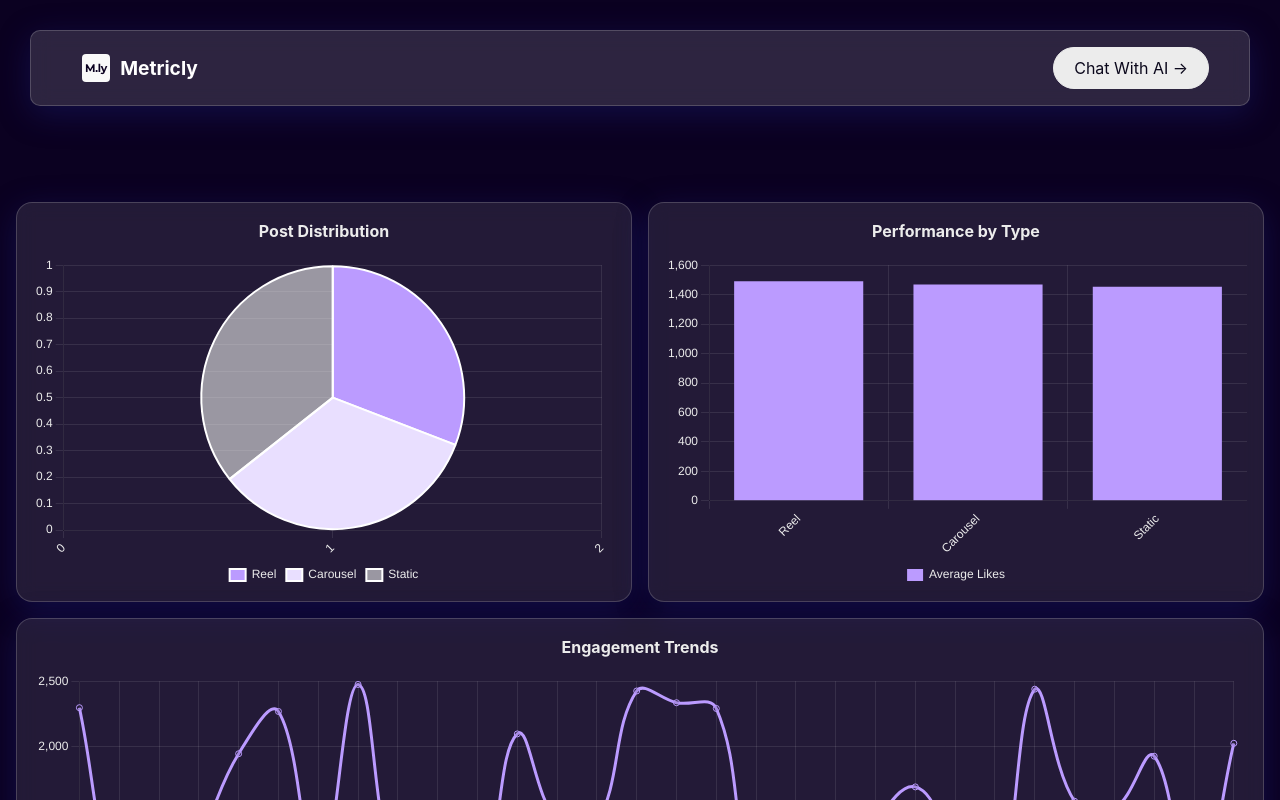
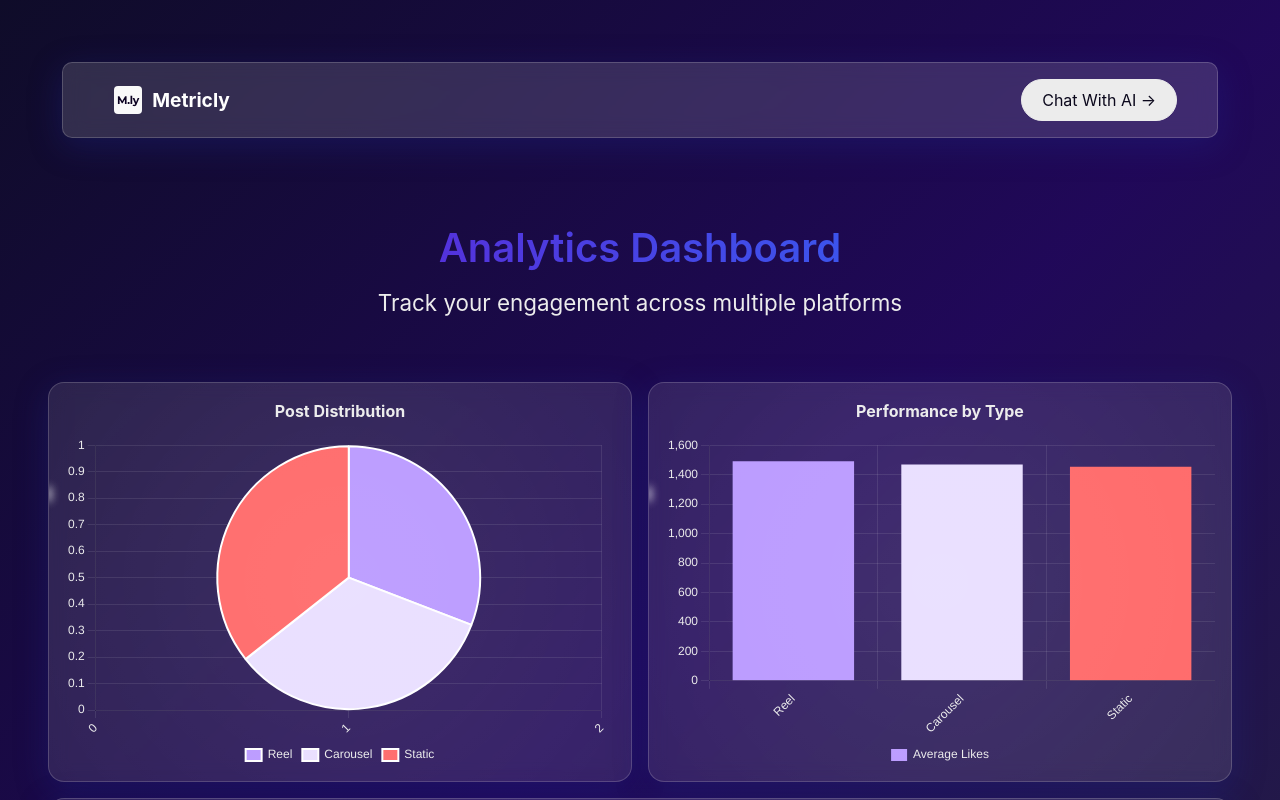
Before and after one commit to viditagrawal56/metricly_hackathon, a React (Vite) app: page /analytics in a window 1280 px wide. Shown: the top 800 px of the page. Built offline with nearby package versions, Linux system fonts and the light colour scheme.

Commit message:
Analytics page design

```diff
--- /dev/null
+++ b/src/components/Graph/AnimatedText.tsx
@@ -0,0 +1,42 @@
+import React from "react";
+import { motion, AnimatePresence } from "framer-motion";
+import { useState, useEffect } from "react";
+import "./Graphs.css";
+
+const texts: string[] = [
+  "Gain insights into your social media performance",
+  "Track your engagement across multiple platforms",
+  "Optimize your content strategy with data-driven decisions",
+  "Understand your audience better through analytics",
+];
+
+export const AnimatedText: React.FC = () => {
+  const [index, setIndex] = useState<number>(0);
+
+  useEffect(() => {
+    const interval = setInterval(() => {
+      setIndex((prevIndex) => (prevIndex + 1) % texts.length);
+    }, 4000); // Change text every 4 seconds
+
+    return () => clearInterval(interval);
+  }, []);
+
+  return (
+    <div>
+      {" "}
+      {/* Fixed height container */}
+      <AnimatePresence mode="wait">
+        <motion.p
+          key={index}
+          initial={{ y: 50, opacity: 0 }}
+          animate={{ y: 0, opacity: 1 }}
+          exit={{ y: -50, opacity: 0 }}
+          transition={{ duration: 0.5, ease: "easeInOut" }}
+          className="animated-text"
+        >
+          {texts[index]}
+        </motion.p>
+      </AnimatePresence>
+    </div>
+  );
+};
--- a/src/components/Graph/Graphs.css
+++ b/src/components/Graph/Graphs.css
@@ -1,3 +1,45 @@
+@import url("https://fonts.googleapis.com/css2?family=Poppins:wght@300;400;600&display=swap");
+
+:root {
+  --primary-color: #6a11cb;
+  --secondary-color: #2575fc;
+  --tertiary-color: #ff6b6b;
+  --background-color: #0f0c29;
+  --text-color: #ffffff;
+}
+
+.animated-text {
+  font-size: 1.4rem !important;
+}
+
+.analytics-page {
+  padding: 2rem;
+  background: linear-gradient(135deg, #0f0c29, #2c0c77a5, #24243e);
+}
+
+.analytics-header {
+  text-align: center;
+  margin-bottom: 2rem;
+}
+
+.analytics-header h1 {
+  font-size: 2.5rem;
+  font-weight: 600;
+  margin-bottom: 0.5rem;
+  background: linear-gradient(
+    90deg,
+    var(--primary-color),
+    var(--secondary-color)
+  );
+  -webkit-background-clip: text;
+  -webkit-text-fill-color: transparent;
+}
+
+.analytics-text {
+  height: 3rem;
+  overflow: hidden;
+}
+
 .graph-container {
   display: grid;
   grid-template-areas:
@@ -18,9 +60,65 @@
   border-radius: 16px;
   padding: 16px;
   height: 400px;
+  width: 100%;
+  position: relative;
+  overflow: hidden;
   display: flex;
   flex-direction: column;
   transition: transform 0.2s ease;
+}
+
+.chart-wrapper::before {
+  content: "";
+  position: absolute;
+  inset: 0;
+  background: radial-gradient(
+    circle,
+    rgba(255, 255, 255, 0.1),
+    rgba(255, 255, 255, 0.05),
+    transparent
+  );
+  opacity: 0.5;
+  pointer-events: none;
+}
+
+.star-container {
+  position: absolute;
+  inset: 0;
+  overflow: hidden;
+}
+
+.star {
+  position: absolute;
+  height: 10px;
+
+  background-color: #fff; /* bg-white */
+  border-radius: 50%; /* rounded-full */
+  box-shadow: 0 0 8px 2px white;
+  animation: starBorderMove 6s linear infinite;
+}
+
+@keyframes starBorderMove {
+  0% {
+    top: 0;
+    left: 0;
+  }
+  25% {
+    top: 0;
+    left: 100%;
+  }
+  50% {
+    top: 100%;
+    left: 100%;
+  }
+  75% {
+    top: 100%;
+    left: 0;
+  }
+  100% {
+    top: 0;
+    left: 0;
+  }
 }
 .chart-wrapper h2 {
   color: #ececec;
@@ -58,6 +156,14 @@
   }
 }
 @media (max-width: 768px) {
+  .animated-text {
+    font-size: 1.2rem !important;
+  }
+
+  .analytics-header h1 {
+    font-size: 1.8rem;
+  }
+
   .graph-container {
     padding: 12px;
     gap: 20px;
@@ -77,6 +183,14 @@
 }
 
 @media (max-width: 480px) {
+  .analytics-header h1 {
+    font-size: 1.5rem;
+  }
+
+  .animated-text {
+    font-size: 1rem !important;
+  }
+
   .graph-container {
     gap: 16px;
   }
--- a/src/components/Graph/Graphs.tsx
+++ b/src/components/Graph/Graphs.tsx
@@ -1,4 +1,5 @@
 import { useState } from "react";
+import { motion } from "framer-motion";
 import {
   Chart as ChartJS,
   CategoryScale,
@@ -14,6 +15,7 @@ import {
 import { Line, Bar, Pie } from "react-chartjs-2";
 import "./Graphs.css";
 import Navbar from "../Navbar/Navbar";
+import { AnimatedText } from "./AnimatedText";
 
 ChartJS.register(
   CategoryScale,
@@ -30,6 +32,7 @@ ChartJS.register(
 const chartColors = {
   primary: "#bb9bff",
   secondary: "#e9dfff",
+  tertiary: "#ff6b6b",
   text: "#ececec",
   background: "rgba(255, 255, 255, 0.1)",
 };
@@ -125,7 +128,7 @@ function Graph() {
           backgroundColor: [
             chartColors.primary,
             chartColors.secondary,
-            "rgba(236, 236, 236, 0.6)",
+            chartColors.tertiary,
           ],
         },
       ],
@@ -137,28 +140,79 @@ function Graph() {
           label: "Likes",
           data: data.map((item) => item.Likes).slice(-30),
           borderColor: chartColors.primary,
+          backgroundColor: `${chartColors.primary}33`,
           tension: 0.4,
+          fill: true,
         },
         {
           label: "Shares",
           data: data.map((item) => item.Shares).slice(-30),
           borderColor: chartColors.secondary,
+          backgroundColor: `${chartColors.secondary}33`,
           tension: 0.4,
+          fill: true,
         },
       ],
     },
   };
 
+  const containerVariants = {
+    hidden: { opacity: 0 },
+    visible: {
+      opacity: 1,
+      transition: {
+        staggerChildren: 0.2,
+      },
+    },
+  };
+
+  const itemVariants = {
+    hidden: { y: 20, opacity: 0 },
+    visible: {
+      y: 0,
+      opacity: 1,
+      transition: {
+        type: "spring",
+        stiffness: 100,
+      },
+    },
+  };
+
   return (
-    <div>
+    <div className="analytics-page">
       <Navbar content="Chat With AI →" href="/chat" bool={false} />
-      <div className="graph-container">
-        <div className="chart-wrapper distribution">
+      <div className="analytics-header">
+        <h1>Analytics Dashboard</h1>
+        <div className="analytics-text">
+          <AnimatedText />
+        </div>
+      </div>
+      <motion.div
+        className="graph-container"
+        variants={containerVariants}
+        initial="hidden"
+        animate="visible"
+      >
+        <motion.div
+          className="chart-wrapper distribution"
+          variants={itemVariants}
+          whileHover={{ scale: 1.02 }}
+        >
+          <div className="star-container">
+            <div className="star"></div>
+          </div>
           <h2>Post Distribution</h2>
           <Pie data={processedData.distribution} options={chartOptions} />
-        </div>
+        </motion.div>
 
-        <div className="chart-wrapper performance">
+        <motion.div
+          className="chart-wrapper performance"
+          variants={itemVariants}
+          whileHover={{ scale: 1.02 }}
+        >
+          <div className="star-container">
+            <div className="star"></div>
+          </div>
           <h2>Performance by Type</h2>
           <Bar
             data={{
@@ -175,19 +229,30 @@ function Graph() {
                       typePosts.length
                     );
                   }),
-                  backgroundColor: chartColors.primary,
+                  backgroundColor: [
+                    chartColors.primary,
+                    chartColors.secondary,
+                    chartColors.tertiary,
+                  ],
                 },
               ],
             }}
             options={chartOptions}
           />
-        </div>
+        </motion.div>
 
-        <div className="chart-wrapper engagement">
+        <motion.div
+          className="chart-wrapper engagement"
+          variants={itemVariants}
+          whileHover={{ scale: 1.02 }}
+        >
+          <div className="star-container">
+            <div className="star"></div>
+          </div>
           <h2>Engagement Trends</h2>
           <Line data={processedData.engagement} options={chartOptions} />
-        </div>
-      </div>
+        </motion.div>
+      </motion.div>
     </div>
   );
 }
--- a/src/pages/Chat.css
+++ b/src/pages/Chat.css
@@ -22,6 +22,7 @@
   right: 0;
   bottom: 0;
   z-index: -1;
+  filter: hue-rotate(-60deg);
 }
 
 @media screen and (max-width: 768px) {
```
